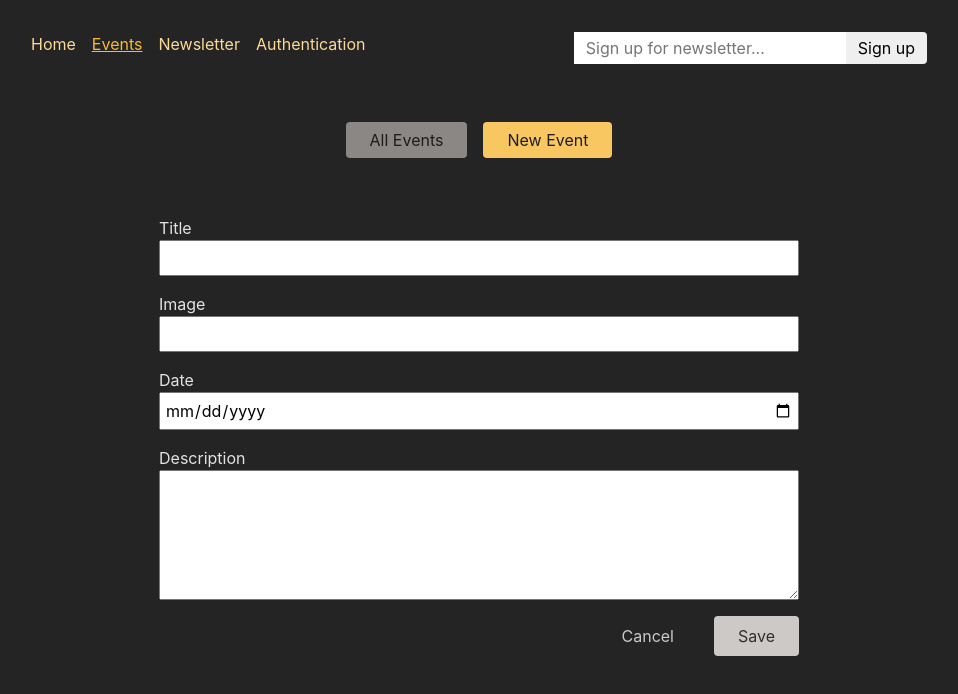
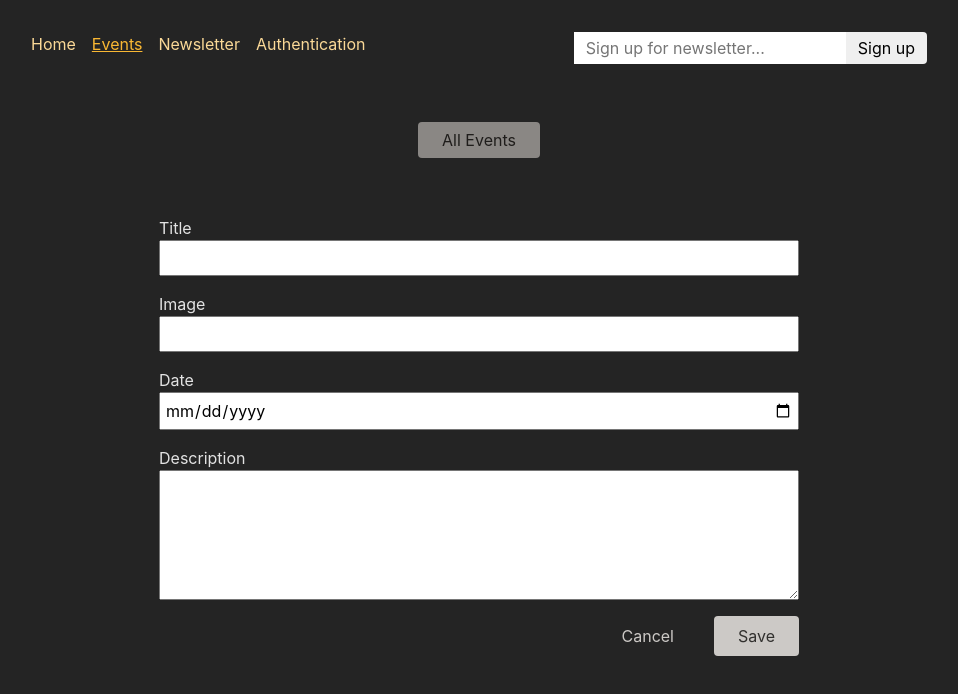
Before and after one commit to Faizan-glitch-os/auth-react, a React (Create React App) app in the folder frontend/: page /events/new in a window 1280 px wide. Shown: the top 694 px of the page, without its empty margins (161-1119 px from the left). Built offline with nearby package versions, Linux system fonts and the light colour scheme.

Commit message:
delete, edit and new events button shows when the user is loged in, i-e there is a token

```diff
--- a/frontend/src/components/EventItem.js
+++ b/frontend/src/components/EventItem.js
@@ -1,15 +1,16 @@
-import { Link, useSubmit } from 'react-router-dom';
+import { Link, useRouteLoaderData, useSubmit } from "react-router-dom";
 
-import classes from './EventItem.module.css';
+import classes from "./EventItem.module.css";
 
 function EventItem({ event }) {
   const submit = useSubmit();
+  const token = useRouteLoaderData("root");
 
   function startDeleteHandler() {
-    const proceed = window.confirm('Are you sure?');
+    const proceed = window.confirm("Are you sure?");
 
     if (proceed) {
-      submit(null, { method: 'delete' });
+      submit(null, { method: "delete" });
     }
   }
 
@@ -20,8 +21,8 @@ function EventItem({ event }) {
       <time>{event.date}</time>
       <p>{event.description}</p>
       <menu className={classes.actions}>
-        <Link to="edit">Edit</Link>
-        <button onClick={startDeleteHandler}>Delete</button>
+        {token && <Link to="edit">Edit</Link>}
+        {token && <button onClick={startDeleteHandler}>Delete</button>}
       </menu>
     </article>
   );
--- a/frontend/src/components/EventsNavigation.js
+++ b/frontend/src/components/EventsNavigation.js
@@ -1,8 +1,9 @@
-import { NavLink } from 'react-router-dom';
+import { NavLink, useRouteLoaderData } from "react-router-dom";
 
-import classes from './EventsNavigation.module.css';
+import classes from "./EventsNavigation.module.css";
 
 function EventsNavigation() {
+  const token = useRouteLoaderData("root");
   return (
     <header className={classes.header}>
       <nav>
@@ -18,6 +19,7 @@ function EventsNavigation() {
               All Events
             </NavLink>
           </li>
+          {token && (
             <li>
               <NavLink
                 to="/events/new"
@@ -28,6 +30,7 @@ function EventsNavigation() {
                 New Event
               </NavLink>
             </li>
+          )}
         </ul>
       </nav>
     </header>
```
Lines whose indentation alone changed are shown as unchanged.
